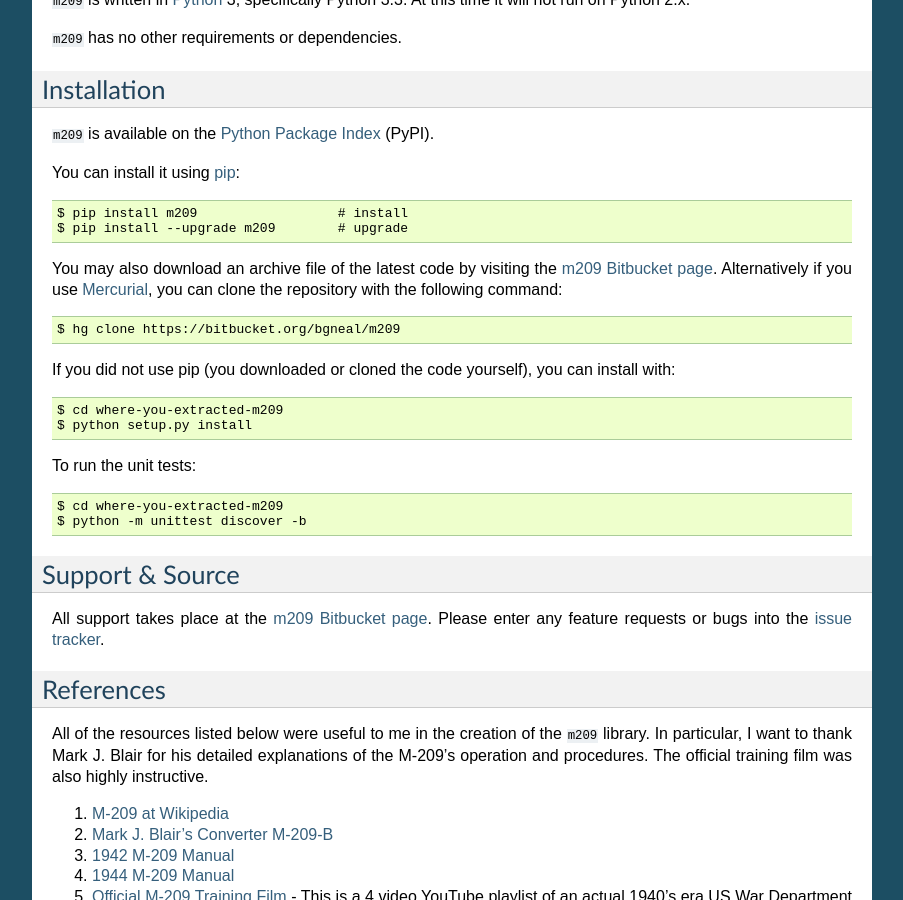
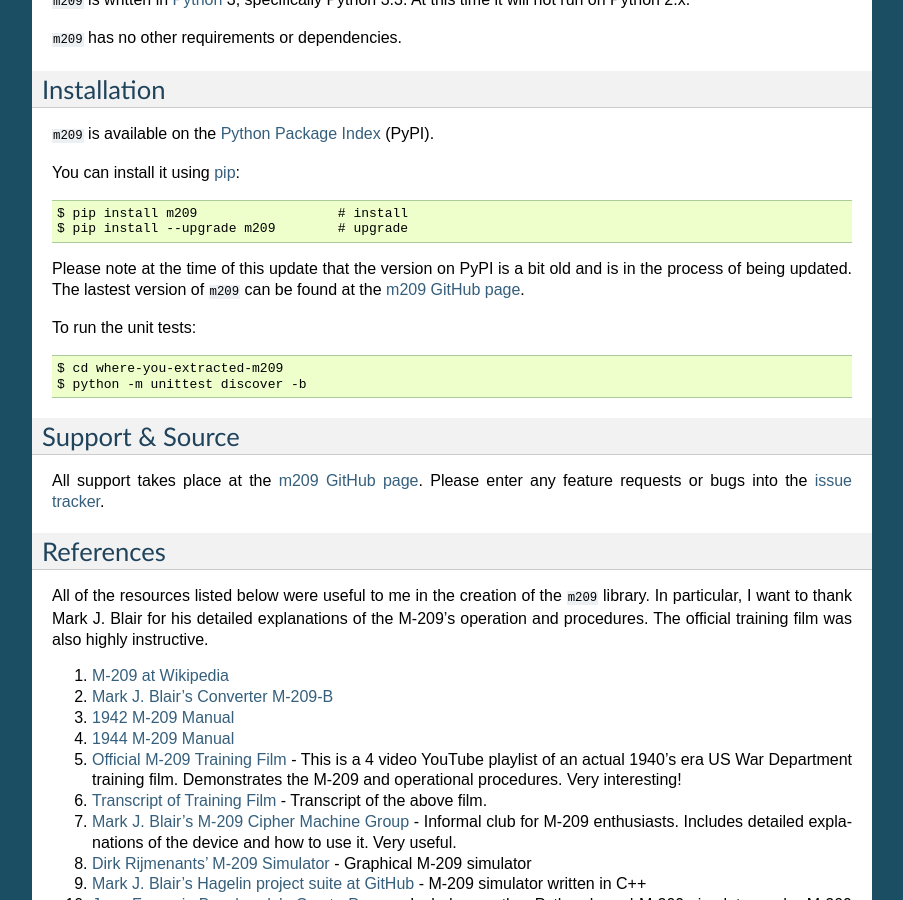
Before and after one commit to gremmie/m209, a Sphinx documentation site: the page built from docs/index.rst, in a window 1280 px wide and 900 px high, scrolled down 1057 px. Shown: the whole window, without its empty margins (198-1101 px from the left). Built offline with Sphinx 7.4.7, drawn with Linux system fonts in a browser that asks for light colours; some of the changed text lies outside the part shown.

Commit message:
Update from bitbucket to github.

```diff
--- a/docs/index.rst
+++ b/docs/index.rst
@@ -9,10 +9,10 @@ Welcome to m209's documentation!
 :Author: Brian Neal <bgneal@gmail.com>
 :Version: |release|
 :Date: |today|
-:Home Page: https://bitbucket.org/bgneal/m209/
+:Home Page: https://github.com/gremmie/m209
 :License: MIT License (see LICENSE.txt)
 :Documentation: http://m209.readthedocs.org/
-:Support: https://bitbucket.org/bgneal/m209/issues
+:Support: https://github.com/gremmie/m209/issues
 
 Introduction
 ------------
@@ -67,17 +67,9 @@ You can install it using pip_::
    $ pip install m209                  # install
    $ pip install --upgrade m209        # upgrade
 
-You may also download an archive file of the latest code by visiting the `m209
-Bitbucket page`_. Alternatively if you use Mercurial_, you can clone the
-repository with the following command::
-
-   $ hg clone https://bitbucket.org/bgneal/m209
-
-If you did not use pip (you downloaded or cloned the code yourself), you can
-install with::
-
-   $ cd where-you-extracted-m209
-   $ python setup.py install
+Please note at the time of this update that the version on PyPI is a bit old
+and is in the process of being updated. The lastest version of ``m209`` can be
+found at the `m209 GitHub page`_.
 
 To run the unit tests::
 
@@ -87,7 +79,7 @@ To run the unit tests::
 Support & Source
 ----------------
 
-All support takes place at the `m209 Bitbucket page`_. Please enter any
+All support takes place at the `m209 GitHub page`_. Please enter any
 feature requests or bugs into the `issue tracker`_.
 
 .. _references-label:
@@ -130,7 +122,6 @@ Indices and tables
 .. _Boris Hagelin: http://en.wikipedia.org/wiki/Boris_Hagelin
 .. _Python: http://www.python.org
 .. _Python Package Index: http://pypi.python.org/pypi/m209/
-.. _m209 Bitbucket page: https://bitbucket.org/bgneal/m209
+.. _m209 GitHub page: https://github.com/gremmie/m209
 .. _pip: http://www.pip-installer.org
-.. _Mercurial: http://mercurial.selenic.com/
-.. _issue tracker: https://bitbucket.org/bgneal/m209/issues
+.. _issue tracker: https://github.com/gremmie/m209/issues
--- a/m209/__init__.py
+++ b/m209/__init__.py
@@ -2,7 +2,7 @@
 # This file is part of m209, the M-209 simulation.
 # m209 is released under the MIT License (see LICENSE.txt).
 
-__version__ = '0.1.0'
+__version__ = '0.1.1'
 
 class M209Error(Exception):
     """Base Exception class for all M209 errors"""
--- a/setup.py
+++ b/setup.py
@@ -1,5 +1,5 @@
 #!/usr/bin/env python
-# Copyright (C) 2013 by Brian Neal.
+# Copyright (C) 2013 - 2025 by Brian Neal.
 # This file is part of m209, the M-209 simulation.
 # m209 is released under the MIT License (see LICENSE.txt).
 
@@ -13,14 +13,14 @@ setup(
     version=m209.__version__,
     author='Brian Neal',
     author_email='bgneal@gmail.com',
-    url='https://bitbucket.org/bgneal/m209/',
+    url='https://github.com/gremmie/m209',
     license='MIT',
     description='A historically accurate M-209 simulation library.',
     long_description=open(join(dirname(__file__), 'README.rst'), encoding='utf-8').read(),
     packages=['m209', 'm209.tests', 'm209.keylist', 'm209.keylist.tests'],
     scripts=['scripts/m209'],
     classifiers = [
-        'Development Status :: 3 - Alpha',
+        'Development Status :: 5 - Production/Stable',
         'Environment :: Console',
         'Intended Audience :: End Users/Desktop',
         'Intended Audience :: Developers',
```
Also changed, not shown: README.rst (+4 -4 lines).
